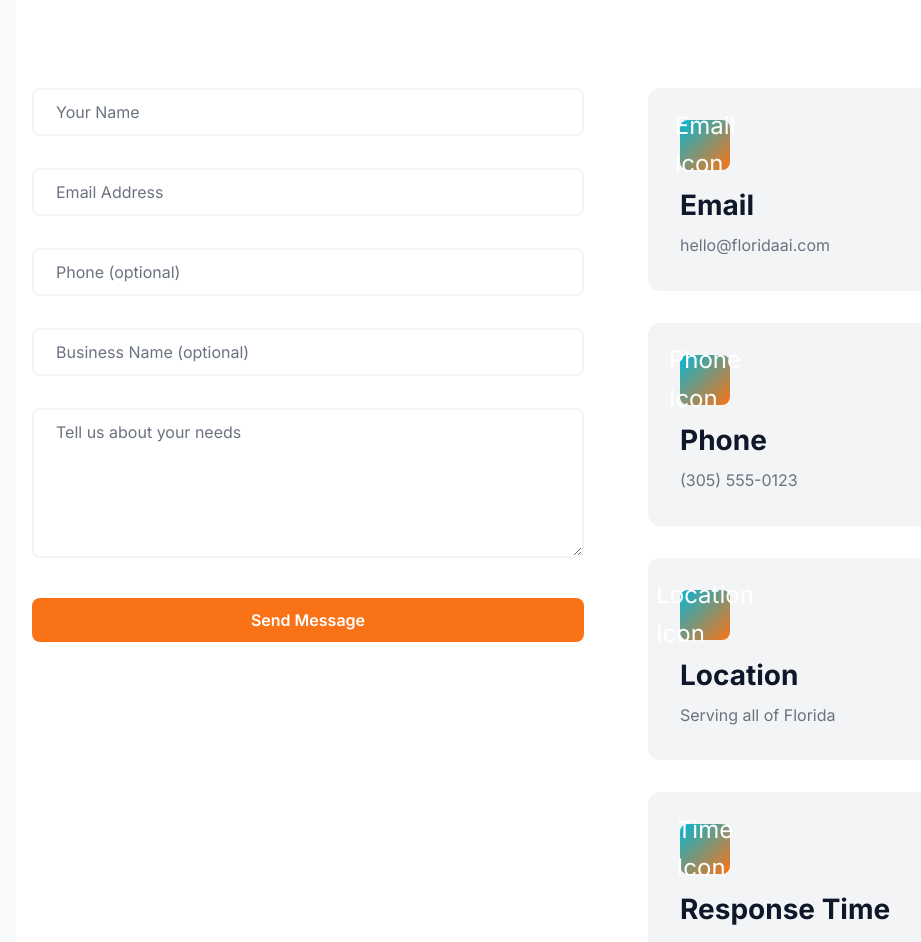
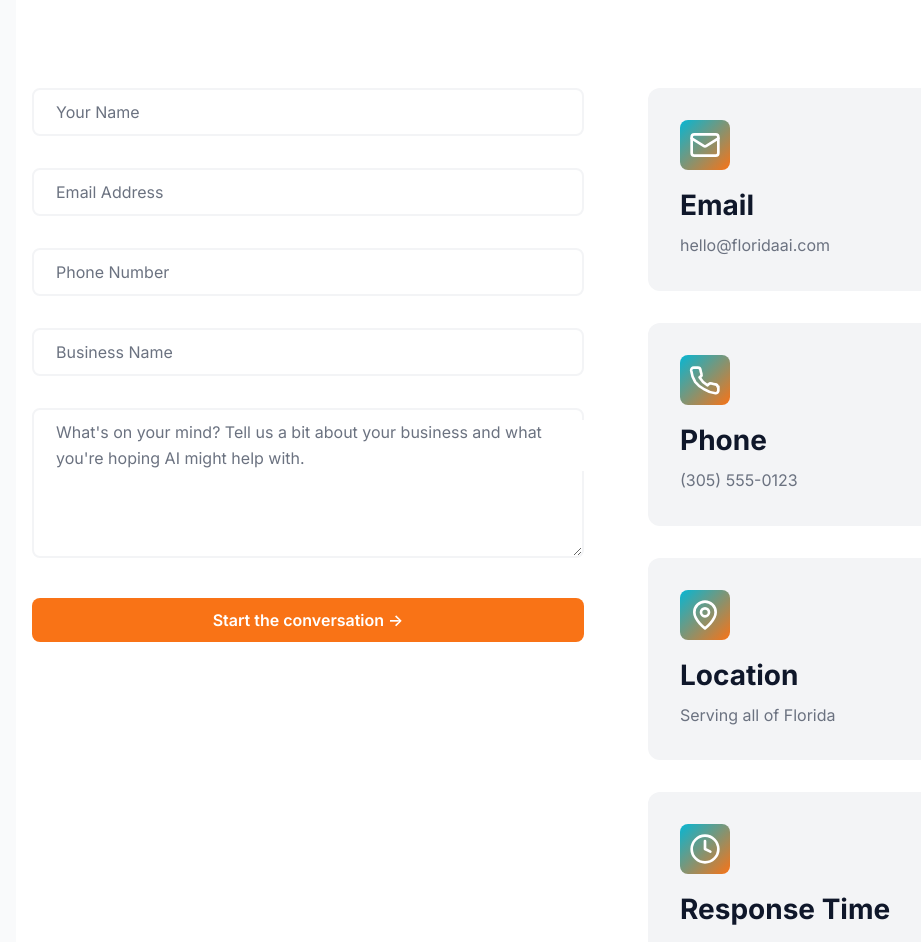
Before and after one commit to georgebrisco/homelab-infra, a React (Vite) app in the folder florida-ai-site/: page /contact in a window 1280 px wide. Shown: the part 260-1202 px from the top of the page, without its empty margins (24-945 px from the left). Built offline with nearby package versions, Linux system fonts and the light colour scheme.

Commit message:
Contact page: Let's talk heading, all fields required, SVG icons, warmer copy

```diff
--- a/florida-ai-site/src/pages/Contact.jsx
+++ b/florida-ai-site/src/pages/Contact.jsx
@@ -43,9 +43,9 @@ export default function Contact() {
   return (
     <div>
       <section className='contact-hero'>
-        <h1>Let us Talk</h1>
+        <h1>Let's talk</h1>
         <p style={{ fontSize: '1.125rem' }}>
-          Ready to explore AI for your business? We would love to help.
+          No pressure, no jargon — just a friendly conversation about what AI could do for your business.
         </p>
       </section>
 
@@ -90,8 +90,9 @@ export default function Contact() {
                 placeholder=' '
                 value={formData.phone}
                 onChange={handleChange}
+                required
               />
-              <label className='form-label'>Phone (optional)</label>
+              <label className='form-label'>Phone Number</label>
             </div>
 
             <div className='form-group'>
@@ -102,8 +103,9 @@ export default function Contact() {
                 placeholder=' '
                 value={formData.business}
                 onChange={handleChange}
+                required
               />
-              <label className='form-label'>Business Name (optional)</label>
+              <label className='form-label'>Business Name</label>
             </div>
 
             <div className='form-group'>
@@ -115,7 +117,7 @@ export default function Contact() {
                 onChange={handleChange}
                 required
               ></textarea>
-              <label className='form-label'>Tell us about your needs</label>
+              <label className='form-label'>What's on your mind? Tell us a bit about your business and what you're hoping AI might help with.</label>
             </div>
 
             <button
@@ -123,31 +125,50 @@ export default function Contact() {
               className={isSubmitting ? 'form-submit loading' : 'form-submit'}
               disabled={isSubmitting}
             >
-              {isSubmitting ? 'Sending...' : 'Send Message'}
+              {isSubmitting ? 'Sending...' : 'Start the conversation →'}
             </button>
           </form>
 
           <div className='contact-info'>
             <div className='info-card'>
-              <div className='info-icon'>Email Icon</div>
+              <div className='info-icon'>
+                <svg xmlns="http://www.w3.org/2000/svg" viewBox="0 0 24 24" fill="none" stroke="currentColor" strokeWidth="2" strokeLinecap="round" strokeLinejoin="round" width="32" height="32">
+                  <rect width="20" height="16" x="2" y="4" rx="2"/>
+                  <path d="m22 7-8.97 5.7a1.94 1.94 0 0 1-2.06 0L2 7"/>
+                </svg>
+              </div>
               <h3>Email</h3>
               <p>hello@floridaai.com</p>
             </div>
 
             <div className='info-card'>
-              <div className='info-icon'>Phone Icon</div>
+              <div className='info-icon'>
+                <svg xmlns="http://www.w3.org/2000/svg" viewBox="0 0 24 24" fill="none" stroke="currentColor" strokeWidth="2" strokeLinecap="round" strokeLinejoin="round" width="32" height="32">
+                  <path d="M22 16.92v3a2 2 0 0 1-2.18 2 19.79 19.79 0 0 1-8.63-3.07A19.5 19.5 0 0 1 4.69 13.5a19.79 19.79 0 0 1-3.07-8.67A2 2 0 0 1 3.6 2.69h3a2 2 0 0 1 2 1.72 12.84 12.84 0 0 0 .7 2.81 2 2 0 0 1-.45 2.11L7.91 10a16 16 0 0 0 6 6l.92-.92a2 2 0 0 1 2.11-.45 12.84 12.84 0 0 0 2.81.7A2 2 0 0 1 21.5 17z"/>
+                </svg>
+              </div>
               <h3>Phone</h3>
               <p>(305) 555-0123</p>
             </div>
 
             <div className='info-card'>
-              <div className='info-icon'>Location Icon</div>
+              <div className='info-icon'>
+                <svg xmlns="http://www.w3.org/2000/svg" viewBox="0 0 24 24" fill="none" stroke="currentColor" strokeWidth="2" strokeLinecap="round" strokeLinejoin="round" width="32" height="32">
+                  <path d="M20 10c0 6-8 12-8 12s-8-6-8-12a8 8 0 0 1 16 0Z"/>
+                  <circle cx="12" cy="10" r="3"/>
+                </svg>
+              </div>
               <h3>Location</h3>
               <p>Serving all of Florida</p>
             </div>
 
             <div className='info-card'>
-              <div className='info-icon'>Time Icon</div>
+              <div className='info-icon'>
+                <svg xmlns="http://www.w3.org/2000/svg" viewBox="0 0 24 24" fill="none" stroke="currentColor" strokeWidth="2" strokeLinecap="round" strokeLinejoin="round" width="32" height="32">
+                  <circle cx="12" cy="12" r="10"/>
+                  <polyline points="12 6 12 12 16 14"/>
+                </svg>
+              </div>
               <h3>Response Time</h3>
               <p>24 hours or less</p>
             </div>
```
